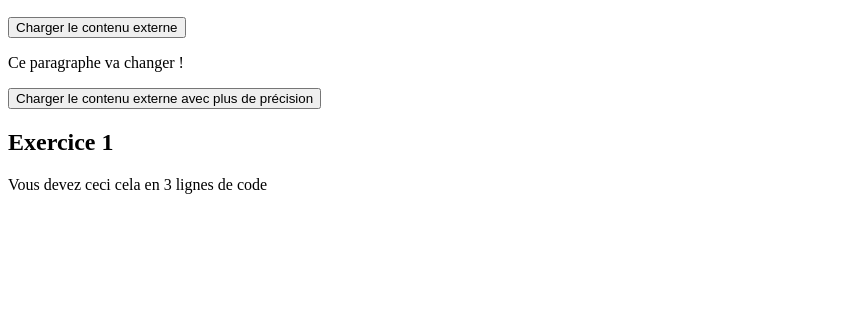
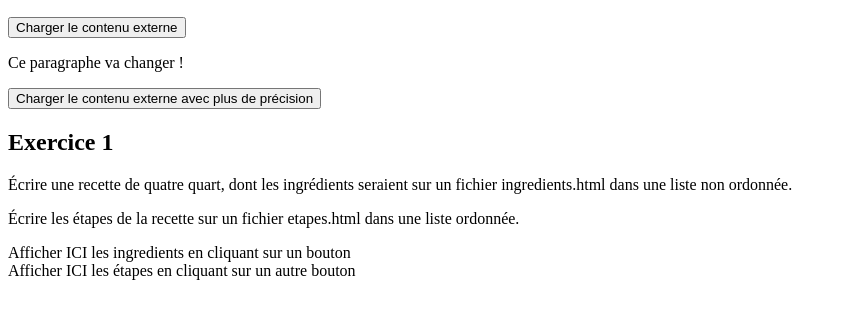
Before and after one commit to sqyqh/cours-ajax, a plain HTML site: page examples/index.html in a window 1280 px wide. Shown: the part 110-428 px from the top of the page, without its empty margins (0-844 px from the left). Drawn offline with nearby package versions, Linux system fonts and the light colour scheme.

Commit message:
Add first exercice

```diff
--- a/examples/index.html
+++ b/examples/index.html
@@ -23,7 +23,10 @@
 
 	<h2> Exercice 1 </h2>
 
-	<p> Vous devez ceci cela en 3 lignes de code </p>
+	<p> Écrire une recette de quatre quart, dont les ingrédients seraient sur un fichier ingredients.html dans une liste non ordonnée. </p>
+	<p> Écrire les étapes de la recette sur un fichier etapes.html dans une liste ordonnée. </p>
+	<div id="ingredient"> Afficher ICI les ingredients en cliquant sur un bouton </div>
+	<div id="etapes"> Afficher ICI les étapes en cliquant sur un autre bouton </div>
 
 	<script src="https://cdnjs.cloudflare.com/ajax/libs/jquery/3.5.1/jquery.min.js" integrity="sha512-bLT0Qm9VnAYZDflyKcBaQ2gg0hSYNQrJ8RilYldYQ1FxQYoCLtUjuuRuZo+fjqhx/qtq/1itJ0C2ejDxltZVFg==" crossorigin="anonymous"></script>
 	<script src="script.js"></script>
```
